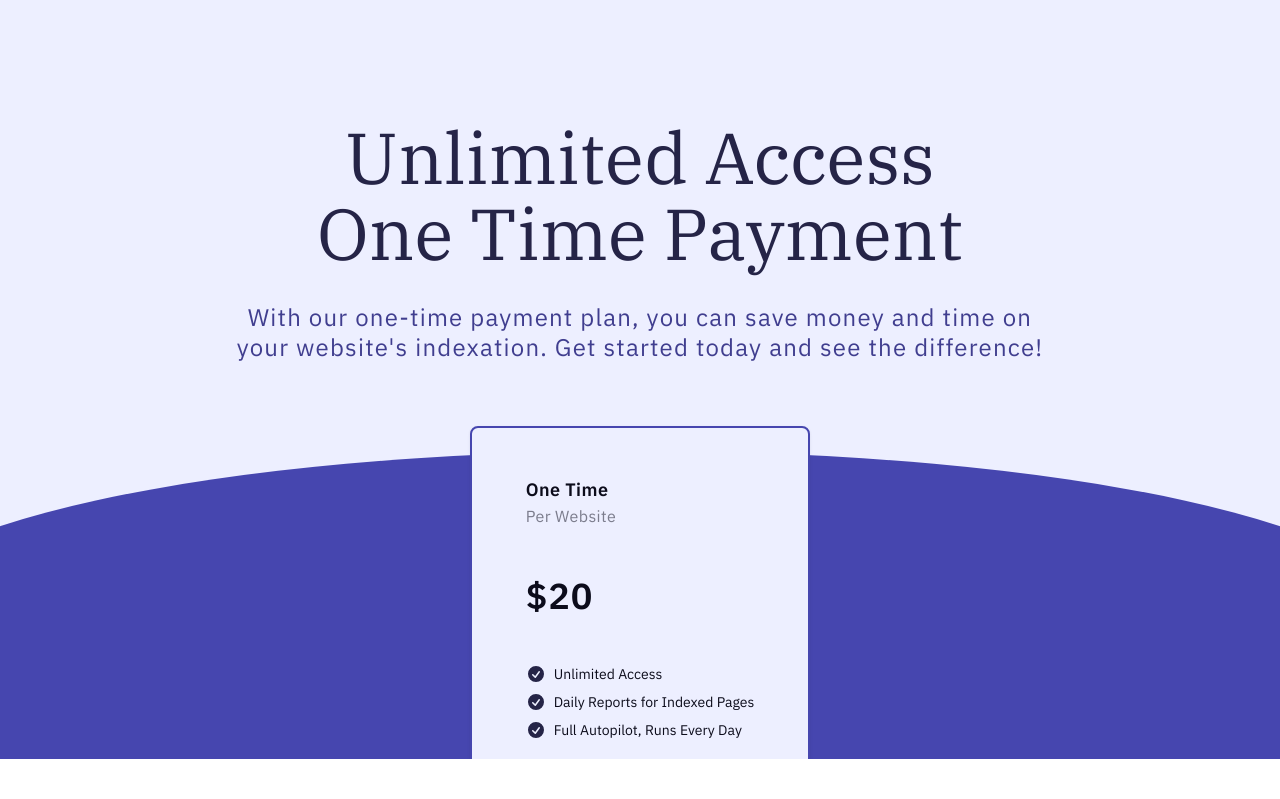
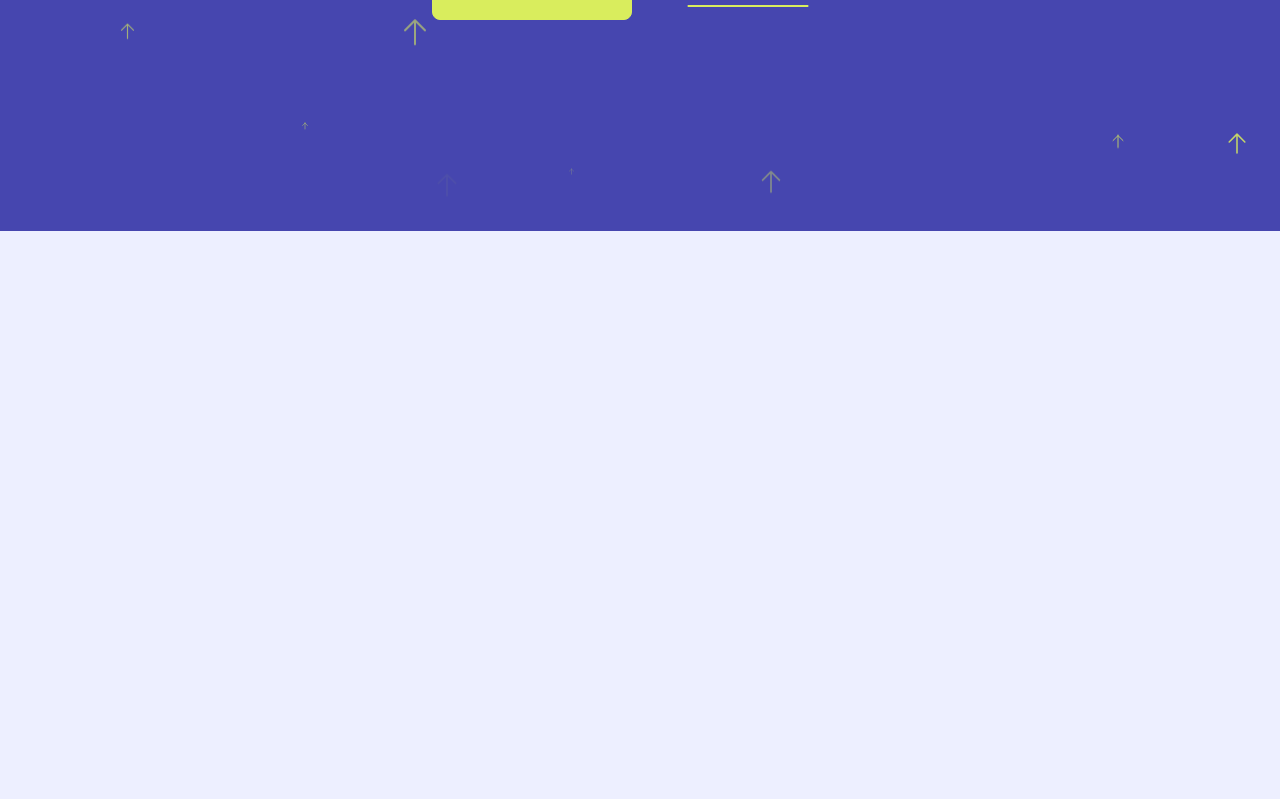
Before and after one commit to okanay/ga-backend-oa-client, a React (Vite) app: page / in a window 1280 px wide. Shown: the part 841-1640 px from the top of the page. Before the commit the page ends 1600 px from the top, so only its background shows below. Built offline with nearby package versions, Linux system fonts and the light colour scheme.

Commit message:
index - 2

```diff
--- a/src/components/main/header.tsx
+++ b/src/components/main/header.tsx
@@ -2,8 +2,7 @@ import { Link } from "react-router-dom";
 
 export const Header = () => {
   return (
-    <header className="fixed top-0 z-[999] h-fit w-full">
-      <div className="absolute top-0 h-full w-full bg-secondary-700" />
+    <header className="sticky top-0 z-[999] h-fit w-full bg-secondary-700">
       <div className="relative z-20 mx-auto max-w-7xl">
         <nav className="flex items-center justify-between px-4 py-4">
           <Link to={"/"}>
--- a/src/components/main/index/hero-section/index.tsx
+++ b/src/components/main/index/hero-section/index.tsx
@@ -4,7 +4,7 @@ import { ArrowAnimation } from "./arrow-animation";
 
 export const HeroSection = () => {
   return (
-    <div className={"relative h-svh w-full"}>
+    <div className={"relative h-svh w-full sm:min-h-[1000px]"}>
       <div className="relative mx-auto h-full w-full max-w-7xl px-4">
         <div className="flex h-full flex-col items-center justify-center gap-24">
           <Browser />
--- a/src/components/main/price-section/index.tsx
+++ b/src/components/main/price-section/index.tsx
@@ -1,4 +1,4 @@
-import { m, useScroll, useTransform } from "framer-motion";
+import { m, useMotionTemplate, useScroll, useTransform } from "framer-motion";
 import { useRef } from "react";
 
 export const PriceSection = () => {
@@ -11,37 +11,30 @@ export const PriceSection = () => {
 
   // black circle animation on scroll
   // prettier-ignore
-  const radius = useTransform( scrollYProgress, [0, 0.5, 1], ["0%", "0%", "50%"]);
-  const scale = useTransform(scrollYProgress, [0, 1], [1, 1.2]);
-  const y = useTransform(scrollYProgress, [0, 1], ["-200%", "0%"]);
+  const radius = useTransform( scrollYProgress, [0, 0.2, 0.9], ["0%", "0%", "50%"]);
+  const scale = useTransform(scrollYProgress, [0, 0.2, 0.9], [1, 1, 1.2]);
+  const y = useTransform(scrollYProgress, [0, 0.9], ["-200%", "0%"]);
 
   // card animation on scroll
   // prettier-ignore
-  const opacity = useTransform(scrollYProgress, [0, 0.75, 1], [0, 0, 1]);
-  const cardY = useTransform(scrollYProgress, [0, 1], ["100%", "0%"]);
+  const cardY = useTransform(scrollYProgress, [0, 0.99], ["100%", "-1.25%"]);
 
-  const hiddenCardY = useTransform(
-    scrollYProgress,
-    [0, 0.77, 0.96],
-    ["0%", "0%", "-100%"]
-  );
+  const clipTop = useTransform(scrollYProgress, [0.5, 0.96], [200, 0]);
+  const clipTemplate = useMotionTemplate`inset(0% 0% ${clipTop}% 0%)`;
 
   return (
-    <section
-      ref={sectionRef}
-      className={
-        "relative h-full bg-flower-50 sm:min-h-[100svh] sm:overflow-hidden"
-      }
-    >
+    <section ref={sectionRef} className={"relative h-full bg-flower-50"}>
+      <div className={"h-full"}>
         <div className="relative h-full w-full">
           {/*About Price */}
-        <div className="flex w-full flex-col items-center justify-center gap-8 px-4 pb-12 pt-12 sm:absolute sm:left-0 sm:top-0 sm:min-h-[60svh] sm:pb-0 sm:pt-40">
+          <div className="flex h-full w-full flex-col items-center justify-center gap-8 px-4 sm:absolute sm:left-0 sm:top-0 sm:min-h-[60svh] sm:pb-0 sm:pt-40">
             <h4 className="text-balance text-center font-plexSansSerif text-4xl text-secondary-950 sm:text-6xl sm:leading-[3.75rem] lg:max-w-[680px] lg:text-7xl lg:leading-[4.75rem]">
               Unlimited Access One Time Payment
             </h4>
             <h5 className="text-balance text-center text-sm tracking-wider text-secondary-800 sm:text-xl sm:leading-[1.4rem] lg:max-w-[880px] lg:text-2xl lg:leading-[1.85rem]">
-            With our one-time payment plan, you can save money and time on your
-            website's indexation. Get started today and see the difference!
+              With our one-time payment plan, you can save money and time on
+              your website's indexation. Get started today and see the
+              difference!
             </h5>
 
             {/*Card s*/}
@@ -102,7 +95,9 @@ export const PriceSection = () => {
                 </div>
 
                 {/*Button*/}
-              <div className={"mt-12 flex w-full items-center justify-center"}>
+                <div
+                  className={"mt-12 flex w-full items-center justify-center"}
+                >
                   <button className="h-[60px] w-[200px] rounded-lg border border-secondary-950/10 bg-secondary-700 text-xl tracking-widest text-flower-50">
                     Start Now
                   </button>
@@ -112,7 +107,10 @@ export const PriceSection = () => {
 
             {/*Card*/}
             <m.div
-            style={{ opacity, y: cardY }}
+              style={{
+                y: cardY,
+                clipPath: clipTemplate,
+              }}
               className="relative z-30 mt-8 hidden h-full max-h-[480px] w-full max-w-[340px] overflow-hidden rounded-lg border-2 border-secondary-950/10 bg-flower-50 shadow shadow-flower-950/10 sm:block sm:border-secondary-700"
             >
               <div className="flex h-full w-full flex-col items-center justify-start py-12">
@@ -171,20 +169,17 @@ export const PriceSection = () => {
                 </div>
 
                 {/*Button*/}
-              <div className={"mt-12 flex w-full items-center justify-center"}>
+                <div
+                  className={"mt-12 flex w-full items-center justify-center"}
+                >
                   <button className="h-[60px] w-[200px] rounded-lg border border-secondary-950/10 bg-secondary-700 text-xl tracking-widest text-flower-50">
                     Start Now
                   </button>
                 </div>
               </div>
-            <m.div
-              style={{ y: hiddenCardY }}
-              className={"absolute left-0 top-0 h-full w-full bg-secondary-700"}
-            />
             </m.div>
           </div>
         </div>
-
         {/* Black Circle */}
         <m.div
           className="absolute bottom-0 left-0 z-20 hidden h-[35svh] w-full bg-secondary-700 sm:block"
@@ -195,6 +190,7 @@ export const PriceSection = () => {
             borderTopRightRadius: radius,
           }}
         />
+      </div>
     </section>
   );
 };
--- a/src/pages/(main)/page.tsx
+++ b/src/pages/(main)/page.tsx
@@ -1,11 +1,35 @@
 import { HeroSection } from "@/components/main/index/hero-section";
+import { m, useScroll, useTransform } from "framer-motion";
+import { useRef } from "react";
 import { PriceSection } from "@/components/main/price-section";
 
 export const MainPage = () => {
+  const sectionsRef = useRef<HTMLDivElement>(null);
+  const { scrollYProgress } = useScroll({
+    target: sectionsRef,
+    offset: ["start end", "end end"],
+  });
+  const x = useTransform(scrollYProgress, [0, 0.525, 1], ["0%", "0%", "-100%"]);
+
   return (
     <main>
       <HeroSection />
-      <PriceSection />
+
+      <div ref={sectionsRef} className="min-h-[200svh] w-[100%]">
+        <div className={"sticky top-0 flex h-svh w-[100%] overflow-hidden"}>
+          <m.div
+            style={{ translateX: x }}
+            className="flex h-svh w-[100%] flex-shrink-0 bg-red-400"
+          >
+            <div className="h-svh w-[100%] flex-shrink-0 bg-ebony-200">
+              <PriceSection />
+            </div>
+            <div className="relative z-30 h-svh w-[100%] flex-shrink-0 bg-flower-50" />
+          </m.div>
+        </div>
+      </div>
+
+      <div className="h-svh w-[100%] bg-flower-100" />
     </main>
   );
 };
```
Lines whose indentation alone changed are shown as unchanged.
